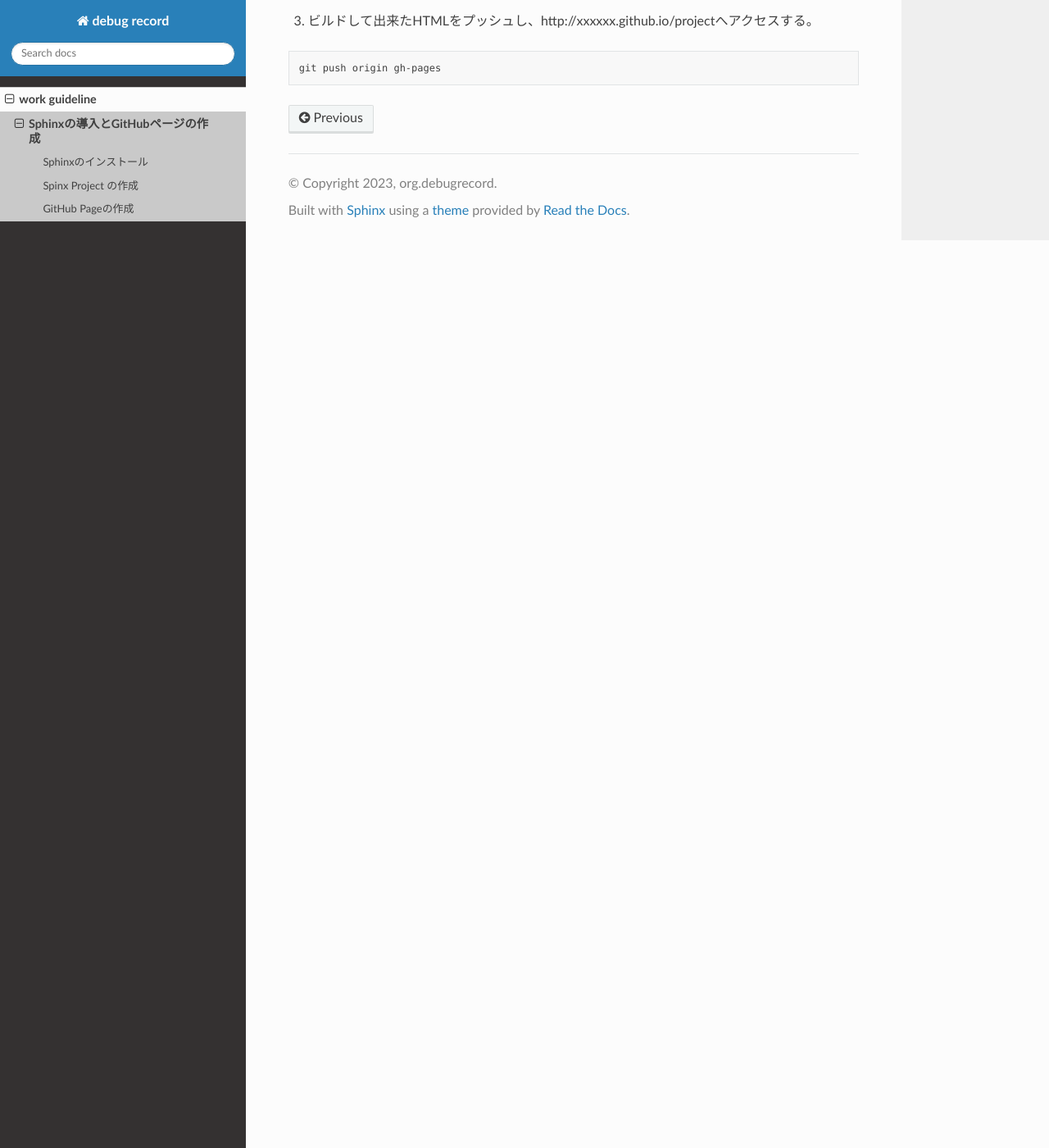
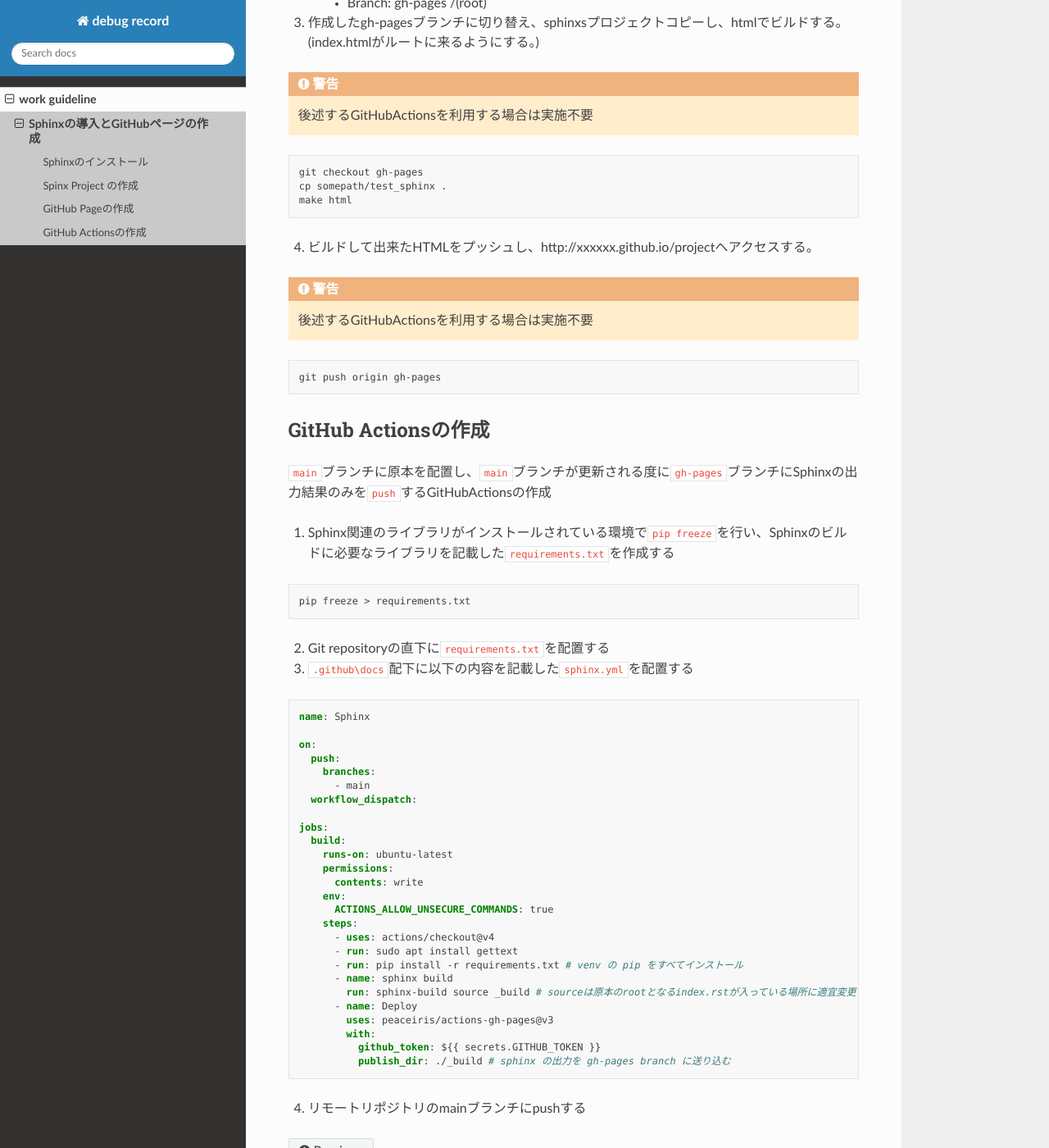
Before and after one commit to debugrecord/docs, a Sphinx documentation site: the page built from source/memo/work/sphinx/install.md, in a window 1280 px wide and 1400 px high, scrolled down 2229 px. Shown: the whole window at 82% size. Built offline with Sphinx 7.4.7 and the Read the Docs theme 2.0.0, drawn with Linux system fonts in a browser that asks for light colours; some of the changed text lies outside the part shown.

Commit message:
github actions設定方法追記

````diff
--- a/source/memo/work/sphinx/install.md
+++ b/source/memo/work/sphinx/install.md
@@ -68,6 +68,10 @@ source_suffix = {
 
 4. Githubページへの適用のため、ビルドのディレクトリ構成を変更する。
 Windowsを利用しているため、make.batに以下の設定を追記・書き換え
+:::{warning}
+後述するGitHubActionsを利用する場合は設定不要
+:::
+
 ```bash
 set BUILDDIR=.
 set ALLSPHINXOPTS=-d %BUILDDIR%/doctrees %SPHINXOPTS% source
@@ -85,7 +89,7 @@ if "%1" == "html" (
 ```
 
 ## GitHub Pageの作成
-1. Github上でレポジトリ(doc)を作成した後、masterと gh-pagesという名前のブランチを作成する
+1. Github上でレポジトリ(doc)を作成した後、mainと gh-pagesという名前のブランチを作成する
 ```bash
 git clone https://github.com/debugrecord/docs.git
 cd doc
@@ -93,14 +97,70 @@ git branch master
 git branch gh-pages
 ```
 
-2. 作成したgh-pagesブランチに切り替え、sphinxsプロジェクトコピーし、htmlでビルドする。(index.htmlがルートに来るようにする。)
+2. 作成したRepositoryの`Settings > Code and automation > Pages` でGitHubPagesの設定を行う
+   1. `Build and deployment`に以下の設定を行う
+      - source: deploy from a branch
+      - Branch: gh-pages /(root)
+
+3. 作成したgh-pagesブランチに切り替え、sphinxsプロジェクトコピーし、htmlでビルドする。(index.htmlがルートに来るようにする。)
+:::{warning}
+後述するGitHubActionsを利用する場合は実施不要
+:::
+
 ```bash
 git checkout gh-pages
 cp somepath/test_sphinx .
 make html
 ```
 
-3. ビルドして出来たHTMLをプッシュし、http://xxxxxx.github.io/projectへアクセスする。
+4. ビルドして出来たHTMLをプッシュし、http://xxxxxx.github.io/projectへアクセスする。
+:::{warning}
+後述するGitHubActionsを利用する場合は実施不要
+:::
+
 ```bash
 git push origin gh-pages
 ```
+
+## GitHub Actionsの作成
+`main`ブランチに原本を配置し、`main`ブランチが更新される度に`gh-pages`ブランチにSphinxの出力結果のみを`push`するGitHubActionsの作成
+
+1. Sphinx関連のライブラリがインストールされている環境で`pip freeze`を行い、Sphinxのビルドに必要なライブラリを記載した`requirements.txt`を作成する
+```bash
+pip freeze > requirements.txt
+```
+2. Git repositoryの直下に`requirements.txt`を配置する
+
+3. `.github\docs`配下に以下の内容を記載した`sphinx.yml`を配置する
+
+```yaml
+name: Sphinx
+
+on:
+  push:
+    branches:
+      - main
+  workflow_dispatch:
+
+jobs:
+  build:
+    runs-on: ubuntu-latest
+    permissions:
+      contents: write
+    env:
+      ACTIONS_ALLOW_UNSECURE_COMMANDS: true
+    steps:
+      - uses: actions/checkout@v4
+      - run: sudo apt install gettext
+      - run: pip install -r requirements.txt # venv の pip をすべてインストール
+      - name: sphinx build
+        run: sphinx-build source _build # sourceは原本のrootとなるindex.rstが入っている場所に適宜変更
+      - name: Deploy
+        uses: peaceiris/actions-gh-pages@v3
+        with:
+          github_token: ${{ secrets.GITHUB_TOKEN }}
+          publish_dir: ./_build # sphinx の出力を gh-pages branch に送り込む
+
+```
+
+4. リモートリポジトリのmainブランチにpushする
````
